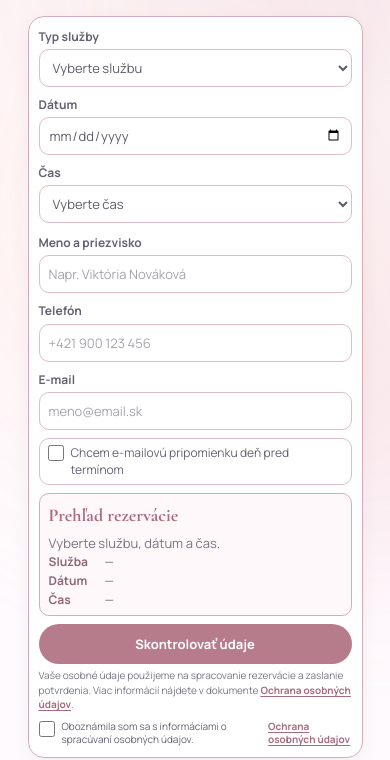
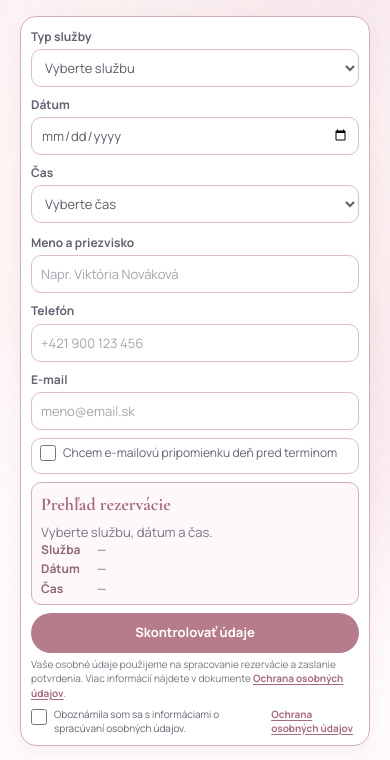
Before and after one commit to pokrievkova/nechtove-studio, a plain HTML site: page rezervacia.html in a window 390 px wide. Shown: the part 377-1137 px from the top of the page. Drawn offline with nearby package versions, Linux system fonts and the light colour scheme.

Commit message:
formular

```diff
--- a/styles/main.css
+++ b/styles/main.css
@@ -1419,15 +1419,31 @@ button {
     grid-template-columns: 1fr;
     gap: 18px;
     width: 100%;
-    max-width: 440px;
+    max-width: 100%;
     padding: 12px;
+    box-sizing: border-box;
+    overflow: hidden;
+  }
+
+  .reservation-page form *,
+  .reservation-page form *::before,
+  .reservation-page form *::after {
+    max-width: 100%;
+    box-sizing: border-box;
   }
 
   .reservation-date-column,
   .reservation-contact-column {
     width: 100%;
+    max-width: 100%;
     min-width: 0;
+    box-sizing: border-box;
     gap: 8px;
+  }
+
+  .reservation-date-column .form-field {
+    min-width: 0;
+    flex: 1;
   }
 
   .reservation-page .form-field,
@@ -1436,14 +1452,19 @@ button {
   .reservation-page button[type="submit"],
   .reservation-page .privacy-notice,
   .reservation-page .privacy-consent,
-  .reservation-page #privacy-consent-error {
+  .reservation-page #privacy-consent-error,
+  .reservation-page .form-field input,
+  .reservation-page .form-field select,
+  .reservation-page textarea {
     width: 100%;
     max-width: 100%;
     min-width: 0;
+    box-sizing: border-box;
   }
 
   .reservation-page .form-field input,
-  .reservation-page .form-field select {
+  .reservation-page .form-field select,
+  .reservation-page textarea {
     display: block;
     width: 100%;
     max-width: 100%;
@@ -1494,7 +1515,21 @@ button {
   }
 
   .reservation-page aside {
+    width: 100%;
+    max-width: 100%;
+    min-width: 0;
+    box-sizing: border-box;
     overflow-wrap: anywhere;
+  }
+
+  .reservation-summary-list,
+  .reservation-summary-list div,
+  .reservation-summary-list dt,
+  .reservation-summary-list dd {
+    width: 100%;
+    max-width: 100%;
+    min-width: 0;
+    box-sizing: border-box;
   }
 
   .site-footer {
@@ -1573,10 +1608,14 @@ button {
 
   .reservation-page {
     width: 100%;
+    max-width: 100%;
+    box-sizing: border-box;
+    overflow: hidden;
   }
 
   .reservation-page form {
-    max-width: 335px;
+    width: 100%;
+    max-width: 100%;
     gap: 10px;
     padding: 10px;
   }
```
